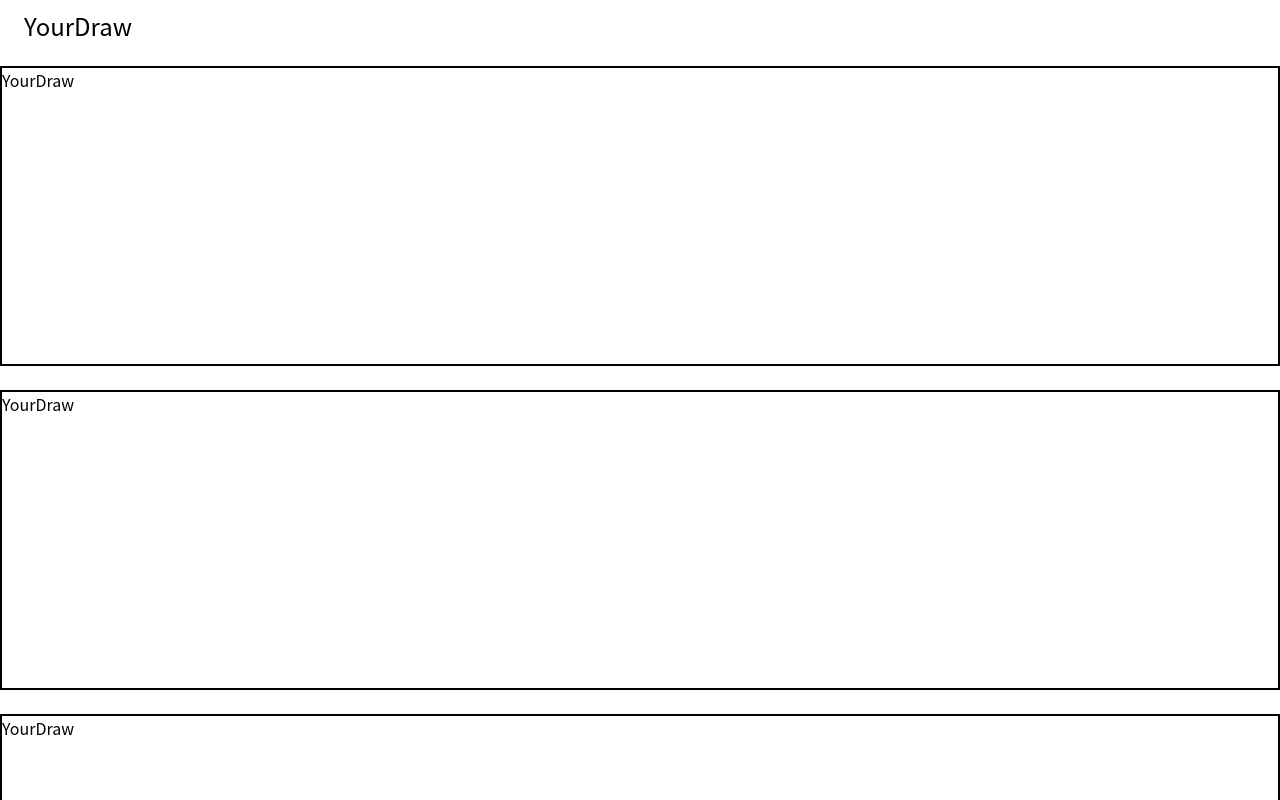
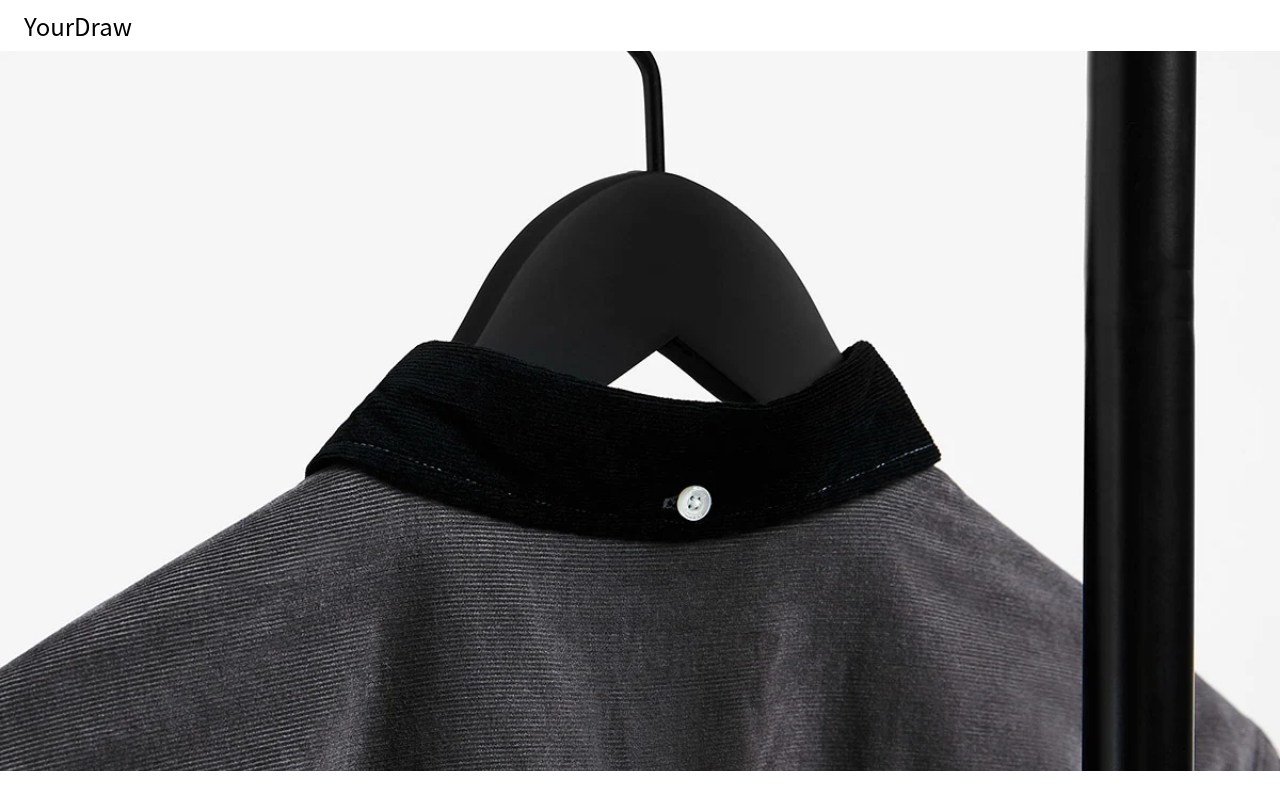
Before and after one commit to bigwin26/newDraw, a React (Create React App) app in the folder client/: page /#/ in a window 1280 px wide. Shown: the top 800 px of the page. Built offline with nearby package versions, Linux system fonts and the light colour scheme.

Commit message:
메인화면 Poster 컴포넌트 추가

```diff
--- /dev/null
+++ b/client/src/components/Card.styles.ts
@@ -0,0 +1,23 @@
+import styled from "styled-components";
+
+export const Item = styled.section`
+  box-sizing: border-box;
+  min-width: 0px;
+  width: 100%;
+  position: relative;
+  display: grid;
+  min-height: 300px;
+  z-index: 1;
+  grid-template-columns: 1fr;
+  grid-template-rows: min-content 1fr;
+  grid-template-areas:
+    "image"
+    "info";
+  margin: 0px;
+  grid-column-gap: 24px;
+  border-width: 2px;
+  border-style: solid;
+  border-color: black;
+  border-image: initial;
+  transition: all 0.3s ease-in-out 0s;
+`;
--- a/client/src/components/Card.tsx
+++ b/client/src/components/Card.tsx
@@ -1,27 +1,5 @@
 import React from "react";
-import styled from "styled-components";
-
-const Item = styled.section`
-  box-sizing: border-box;
-  min-width: 0px;
-  width: 100%;
-  position: relative;
-  display: grid;
-  min-height: 300px;
-  z-index: 1;
-  grid-template-columns: 1fr;
-  grid-template-rows: min-content 1fr;
-  grid-template-areas:
-    "image"
-    "info";
-  margin: 0px;
-  grid-column-gap: 24px;
-  border-width: 2px;
-  border-style: solid;
-  border-color: black;
-  border-image: initial;
-  transition: all 0.3s ease-in-out 0s;
-`;
+import { Item } from "./Card.styles";
 
 export default function Card() {
   return <Item>YourDraw</Item>;
--- a/client/src/components/Main.tsx
+++ b/client/src/components/Main.tsx
@@ -2,19 +2,22 @@ import React from "react";
 import styled from "styled-components";
 import Section from "./Section";
 import Card from "./Card";
+import Poster from "./Poster";
 
-const StyledArticle = styled.article`
+const StyledArticle = styled.div`
   box-sizing: border-box;
   min-width: 0px;
   position: relative;
   top: 0px;
   flex-direction: column;
   display: flex;
-  margin: 0px;
+  margin: 10px 20px;
 `;
 
 export default function Main() {
   return (
+    <>
+      <Poster />
       <StyledArticle>
         <Section>
           <Card />
@@ -22,5 +25,6 @@ export default function Main() {
           <Card />
         </Section>
       </StyledArticle>
+    </>
   );
 }
--- /dev/null
+++ b/client/src/components/Poster.styles.ts
@@ -0,0 +1,13 @@
+import styled from "styled-components";
+
+export const Item = styled.div`
+  box-sizing: border-box;
+  width: 100%;
+  min-height: 90vh;
+  margin-bottom: 2vh;
+  background-image: url(${require("../lib/assets/test.png")});
+  background-repeat: no-repeat;
+  background-size: cover;
+  background-position: center;
+  transition: all 0.3s ease-in-out 0s;
+`;
--- /dev/null
+++ b/client/src/components/Poster.tsx
@@ -0,0 +1,6 @@
+import React from "react";
+import { Item } from "./Poster.styles";
+
+export default function Poster() {
+  return <Item></Item>;
+}
--- /dev/null
+++ b/client/src/components/Section.styles.tsx
@@ -0,0 +1,21 @@
+import styled from "styled-components";
+
+export const Container = styled.div`
+  :not(:last-child) {
+    margin-bottom: 50px;
+  }
+  :first-child {
+    margin-top: 15px;
+  }
+`;
+
+export const Grid = styled.div`
+  box-sizing: border-box;
+  min-width: 0px;
+  display: grid;
+  grid-template-columns: 1fr;
+  grid-template-rows: auto;
+  overflow-x: hidden;
+  margin: 0px;
+  grid-row-gap: 24px;
+`;
--- a/client/src/components/Section.tsx
+++ b/client/src/components/Section.tsx
@@ -1,25 +1,5 @@
 import React from "react";
-import styled from "styled-components";
-
-const Container = styled.div`
-  :not(:last-child) {
-    margin-bottom: 50px;
-  }
-  :first-child {
-    margin-top: 15px;
-  }
-`;
-
-const Grid = styled.div`
-  box-sizing: border-box;
-  min-width: 0px;
-  display: grid;
-  grid-template-columns: 1fr;
-  grid-template-rows: auto;
-  overflow-x: hidden;
-  margin: 0px;
-  grid-row-gap: 24px;
-`;
+import { Container, Grid } from "./Section.styles";
 
 interface ISection {
   title?: string;
```
Also changed, not shown: client/src/lib/assets/loading.gif (added), client/src/lib/assets/test.png (added). Lines whose indentation alone changed are shown as unchanged.
